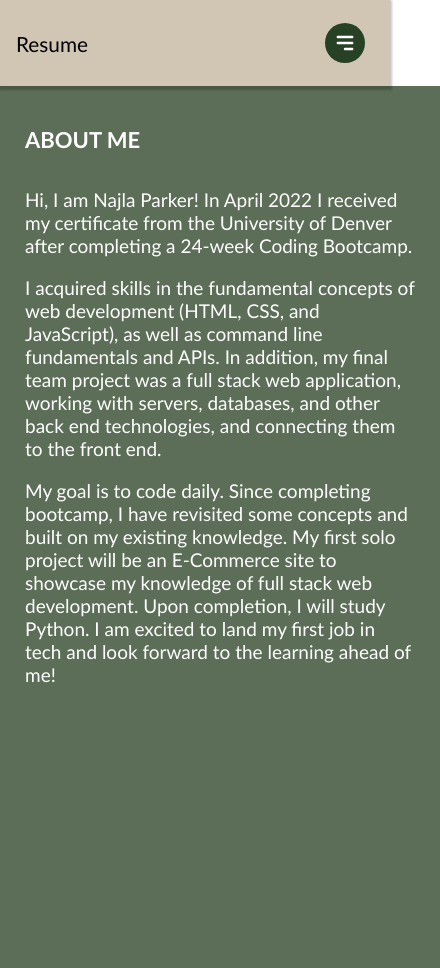
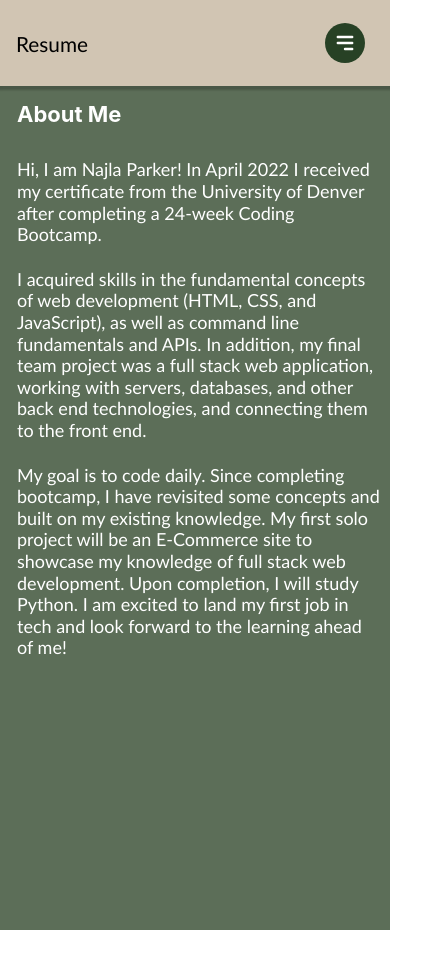
Before and after one commit to nparker80/Najla_Coding_Portfolio, a React (Create React App) app: page /about in a window 390 px wide. Shown: the top 968 px of the page, 440 px wide, since content can reach past the window. After the commit the page ends 930 px from the top, so only its background shows below. Built offline with nearby package versions, Linux system fonts and the light colour scheme.

Commit message:
media queries About final?

```diff
--- a/src/App.scss
+++ b/src/App.scss
@@ -11,8 +11,6 @@
   flex: var(--condiv-flex);
 
 }
-
-
 
 .subtopic {
   text-align: center;
--- a/src/contents/About/About.jsx
+++ b/src/contents/About/About.jsx
@@ -6,21 +6,20 @@ class About extends Component {
       <div className="condiv-about" id="app__container">
         <div className="about__content">
           <h1 className="subtopic">About Me</h1>
-          <p> Hi, I am Najla Parker! In April 2022 I received my certificate from the University of Denver after completing a 24-week Coding Bootcamp.</p>
-
+          <p>Hi, I am Najla Parker! In April 2022 I received my certificate from the University of Denver after completing a 24-week Coding Bootcamp.</p>
+          <br></br>
           <p> I acquired skills in the fundamental concepts of web development (HTML, CSS, and JavaScript), as
             well as command line fundamentals and APIs. In addition, my final team project was a full stack web
             application, working with servers, databases, and other back end technologies, and connecting them to the
             front end.
           </p>
+          <br></br>
+
           <p>
             My goal is to code daily. Since completing bootcamp, I have revisited some concepts and built on my existing knowledge. My first solo project will be an E-Commerce site to showcase my knowledge of full stack web development. Upon completion, I will study Python. I am excited to land my first job in tech and look forward to the learning ahead of me!
           </p>
           <br></br>
-          <br></br>
-          <br></br>
-          <br></br>
-          <br></br>
+
         </div >
       </div >
     )
--- a/src/contents/About/About.scss
+++ b/src/contents/About/About.scss
@@ -1,9 +1,6 @@
 .condiv-about {
   background-color: #5C6E58;
-  padding: 25px;
   flex: 6;
-
-
 }
 
 .about__content {
@@ -11,19 +8,38 @@
   .subtopic {
     font-size: 22px;
     text-align: left;
-    display: inline;
+  }
+
+  @media screen and (max-width: 480px) {
+    padding-left: 10px;
+    margin: 0;
   }
 
   p {
-    font-size: 19px;
+
+    display: inline-block;
+    margin-bottom: 5px;
+    line-height: 1.2;
+    font-size: 18px;
     font-family: 'Gill Sans', 'Gill Sans MT', 'Trebuchet MS', sans-serif;
     color: #fff
   }
 
+
+
   @media screen and (min-width: 1024px) {
-    line-height: 1.5;
-    margin: 3% 30%;
+    padding: 0px 100px 0px 50px;
+
   }
 
+  @media screen and (min-width: 481px) {
+    padding: 0px 60px 0px 30px;
+
+  }
+
+  @media screen and (min-width: 320px) {
+    padding: 0px 10px 0px 17px;
+
+  }
 
 }
--- a/src/contents/Home/Home.scss
+++ b/src/contents/Home/Home.scss
@@ -12,7 +12,7 @@
   max-height: 400px;
 }
 
-h1 {
+.introdcution h1 {
   text-transform: uppercase;
   line-height: 58px;
   color: rgb(209, 197, 179);
```
